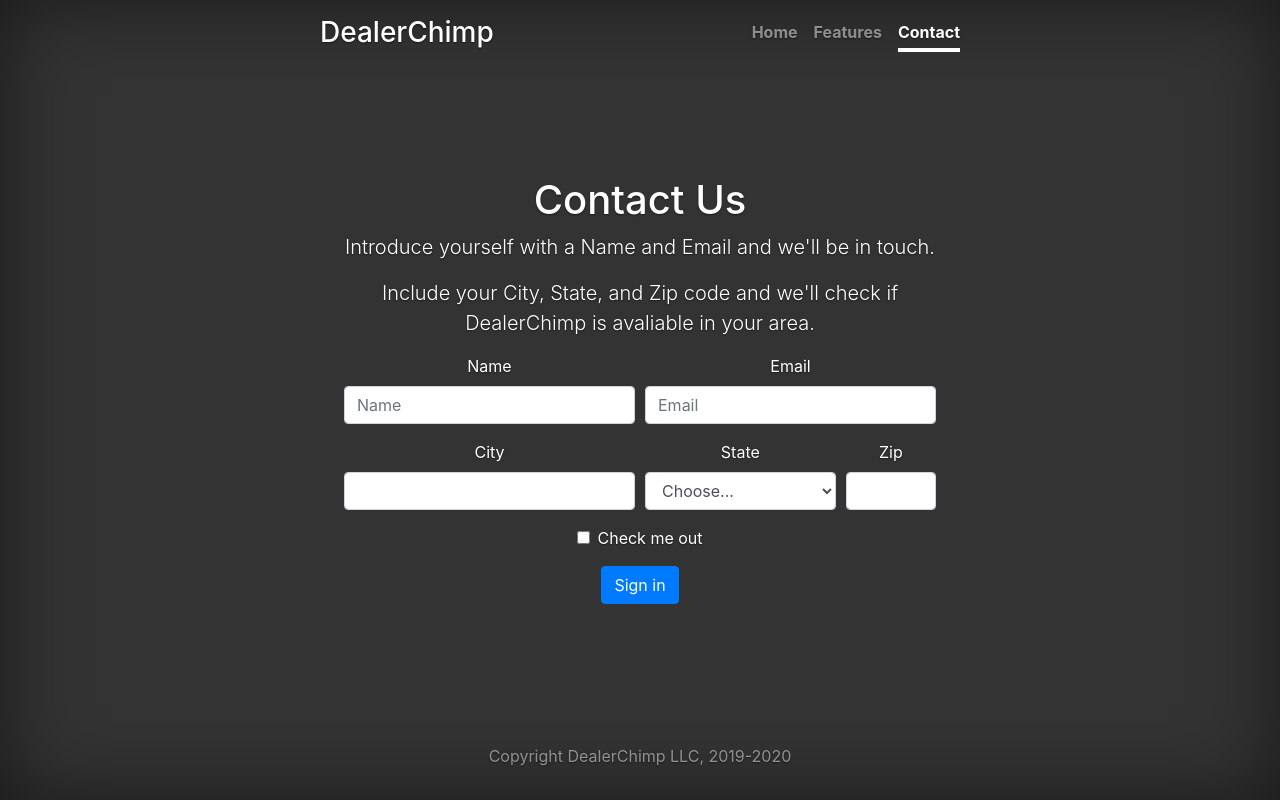
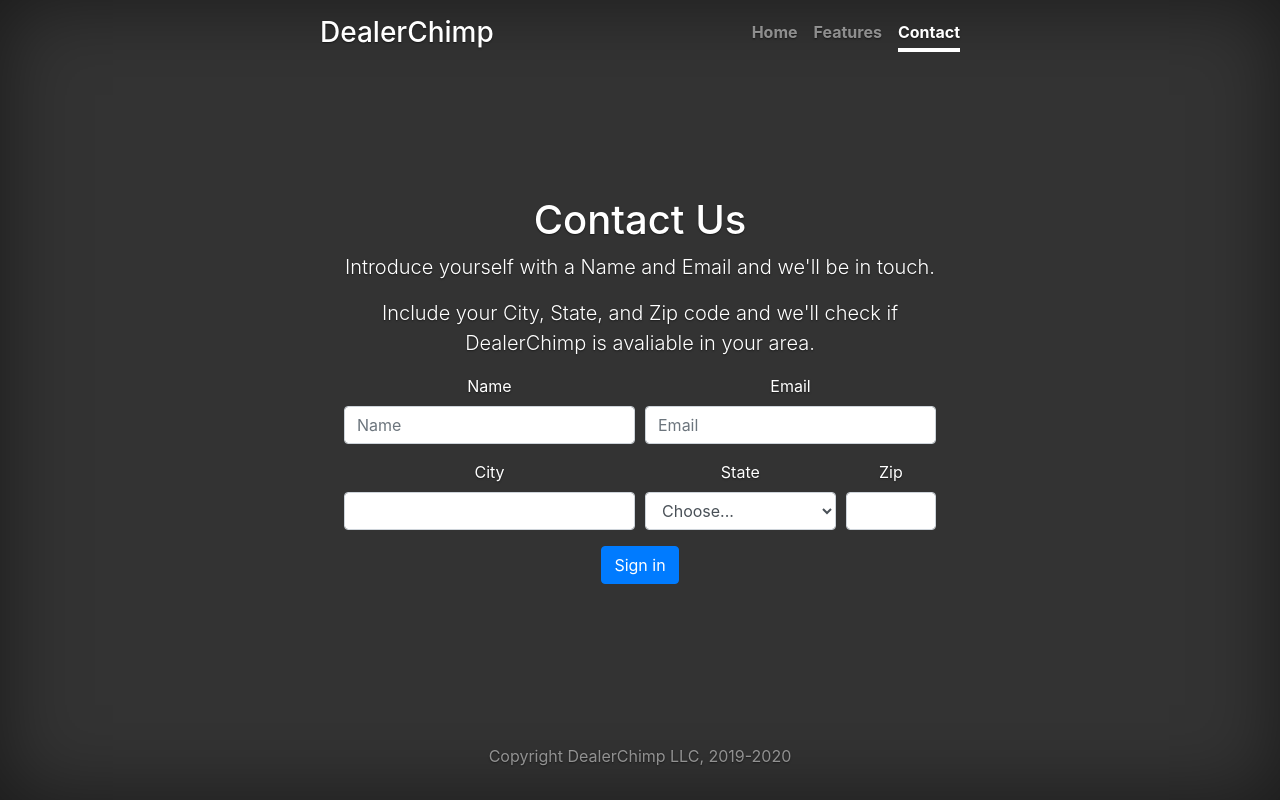
Before and after one commit to mckinlde/flaskbyexample, a Flask app: page /contact in a window 1280 px wide. Run offline with Flask 2, Linux system fonts and the light colour scheme; some libraries are stand-ins or nearby versions.

Commit message:
remove checkbox from form

```diff
--- a/templates/contact.html
+++ b/templates/contact.html
@@ -129,14 +129,6 @@
       <input type="text" class="form-control" id="inputZip">
     </div>
   </div>
-  <div class="form-group">
-    <div class="form-check">
-      <input class="form-check-input" type="checkbox" id="gridCheck">
-      <label class="form-check-label" for="gridCheck">
-        Check me out
-      </label>
-    </div>
-  </div>
   <button type="submit" class="btn btn-primary">Sign in</button>
 </form>
 
```
